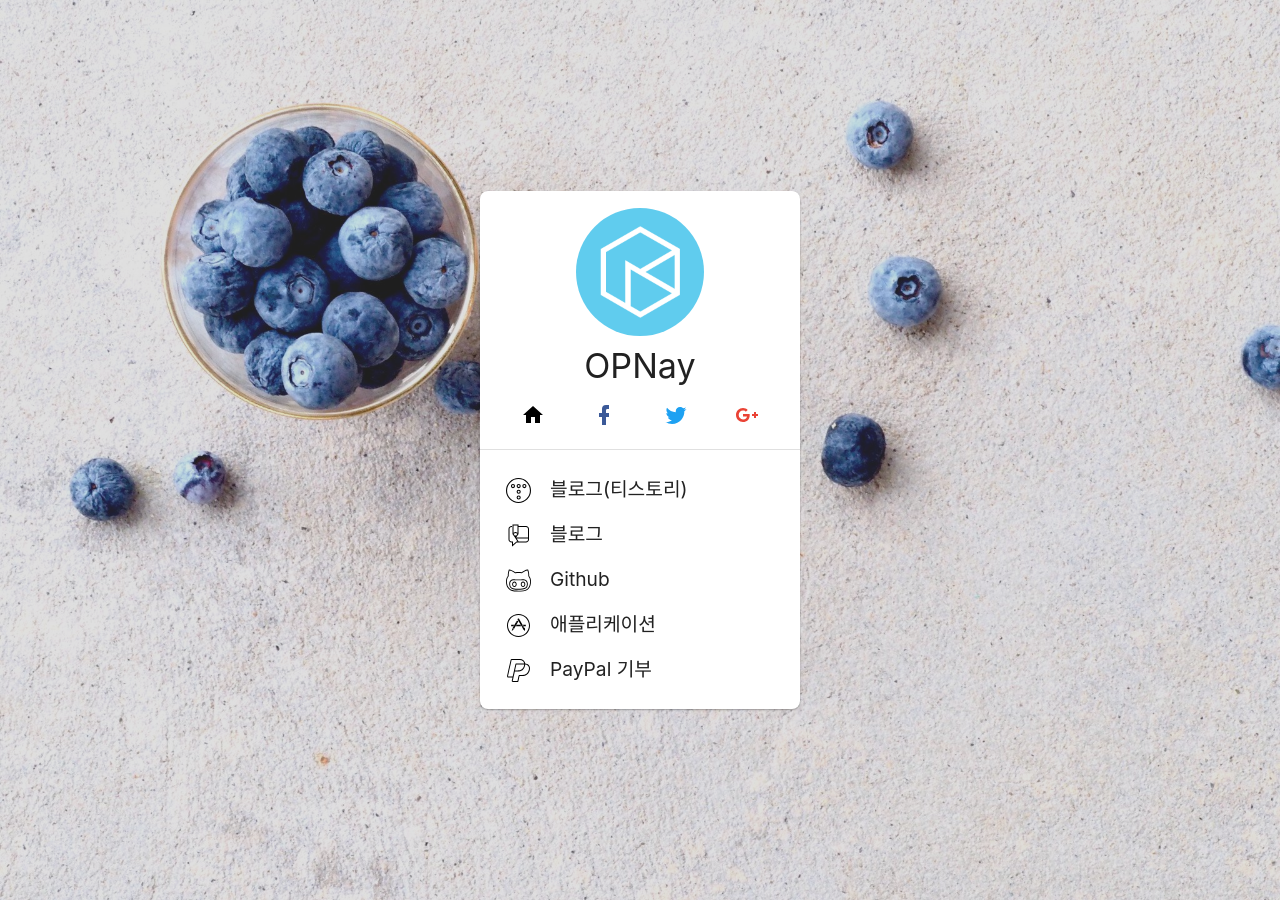
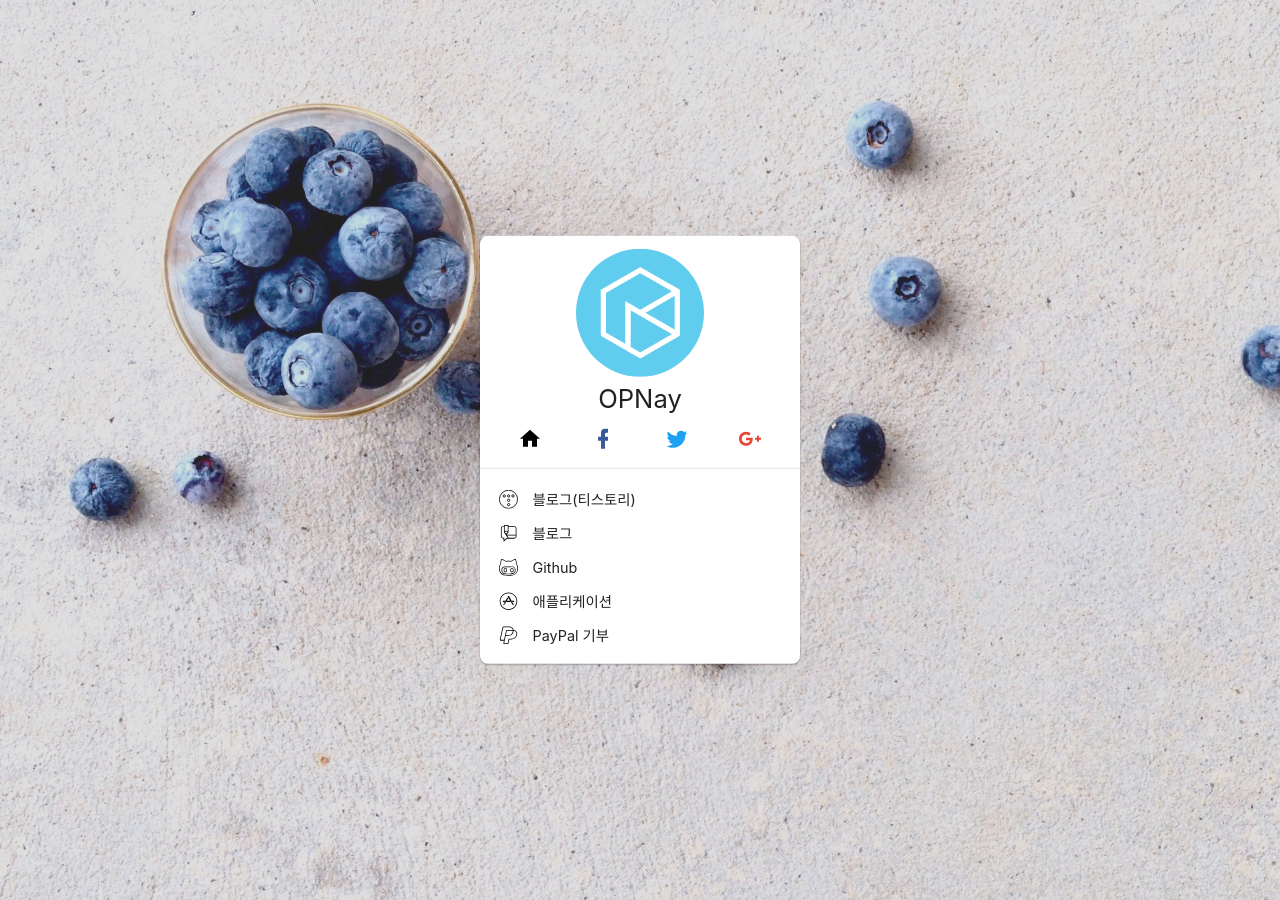
Before and after one commit to opnay/opnay.github.io, a Jekyll site: the page built from index.html, in a window 1280 px wide. Built offline with Jekyll 4.4.1, drawn with Linux system fonts in a browser that asks for light colours.

Commit message:
css/default: Default font size change to px

```diff
--- a/css/default.css
+++ b/css/default.css
@@ -5,7 +5,7 @@
 html {
 	-webkit-font-smoothing:antialiased; -moz-osx-font-smoothing:grayscale;
 	font-family:-apple-system, BlinkMacSystemFont, "Segoe UI", Roboto, "Helvetica Neue", Arial, sans-serif, "Apple Color Emoji", "Segoe UI Emoji", "Segoe UI Symbol";
-	font-size:16pt;
+	font-size:16px;
 }
 html, body {width:100%; height:100%;}
 label, button, input, textarea, blockquote, pre, code {font-family:inherit;}
```
